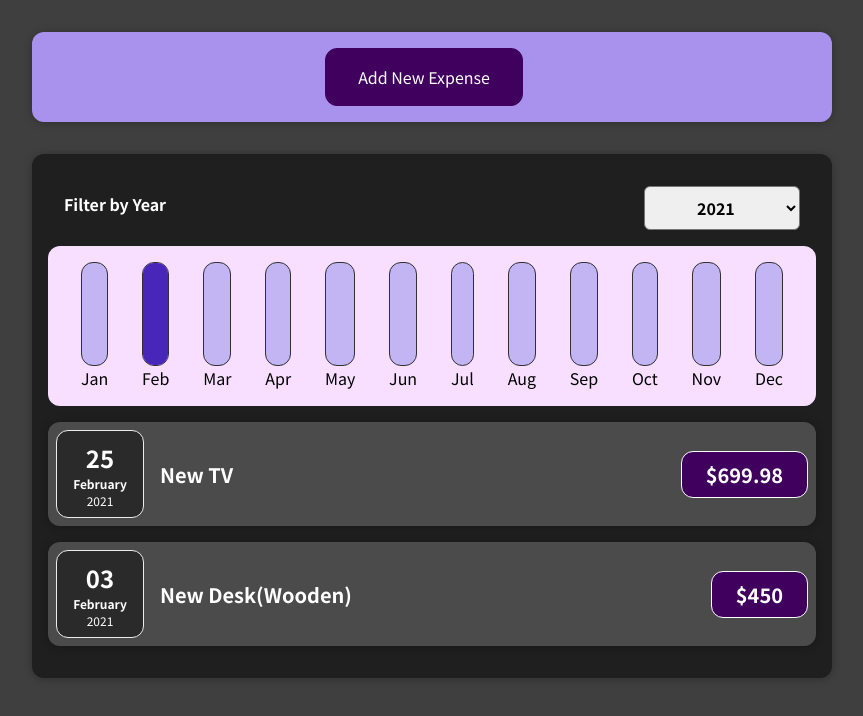
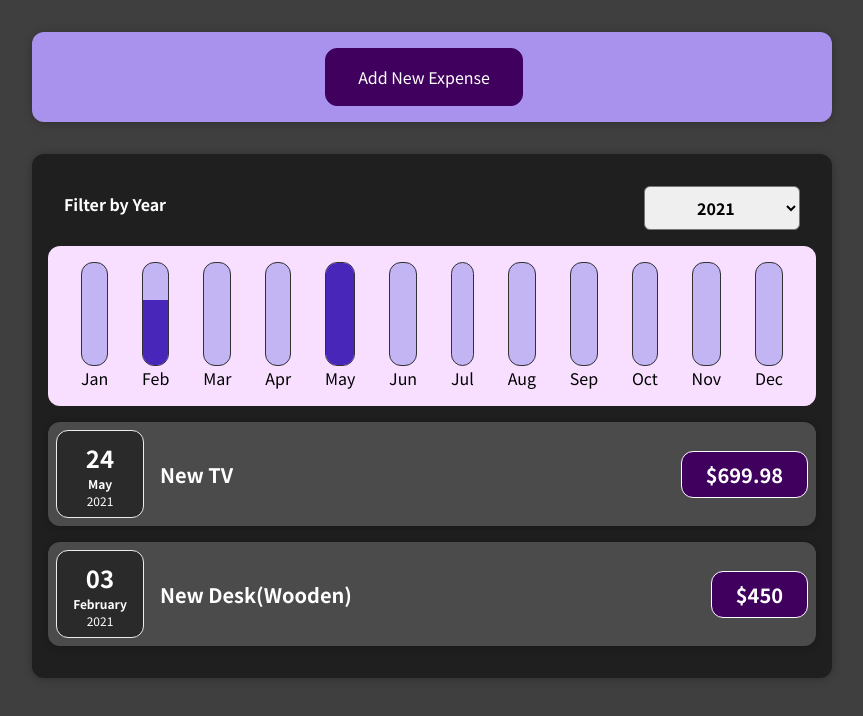
Before and after one commit to ritamxy/mini_wallet, a React (Create React App) app: page / in a window 1280 px wide. Shown: the top 716 px of the page, without its empty margins (208-1071 px from the left). Built offline with nearby package versions, Linux system fonts and the light colour scheme.

Commit message:
update date of Dummy_Expenses to String

```diff
--- a/src/App.js
+++ b/src/App.js
@@ -7,25 +7,25 @@ const DUMMY_EXPENSES = [
     id: "e1",
     title: "Toilet Paper",
     amount: 9.95,
-    date: new Date(2022, 3, 31),
+    date: new Date("2022-3-31"),
   },
   {
     id: "e2",
     title: "New TV",
     amount: 699.98,
-    date: new Date(2021, 1, 25),
+    date: new Date("2021-5-24"),
   },
   {
     id: "e3",
     title: "New Screen",
     amount: 249.59,
-    date: new Date(2022, 1, 2),
+    date: new Date("2022-1-2"),
   },
   {
     id: "e4",
     title: "New Desk(Wooden)",
     amount: 450,
-    date: new Date(2021, 1, 3),
+    date: new Date("2021-2-3"),
   },
 ];
 
--- a/src/components/Expenses/ExpenseDate.js
+++ b/src/components/Expenses/ExpenseDate.js
@@ -1,8 +1,8 @@
 import "./ExpenseDate.css";
 
 function ExpenseDate(props) {
-  const day = props.date.toLocaleString("en-US", { day: "2-digit" });
-  const month = props.date.toLocaleString("en-US", { month: "long" });
+  const day = props.date.toLocaleString("en-AU", { day: "2-digit" });
+  const month = props.date.toLocaleString("en-AU", { month: "long" });
   const year = props.date.getFullYear();
 
   return (
```
Also changed, not shown: 1 other file (tests, documents, lock files or other folders).
